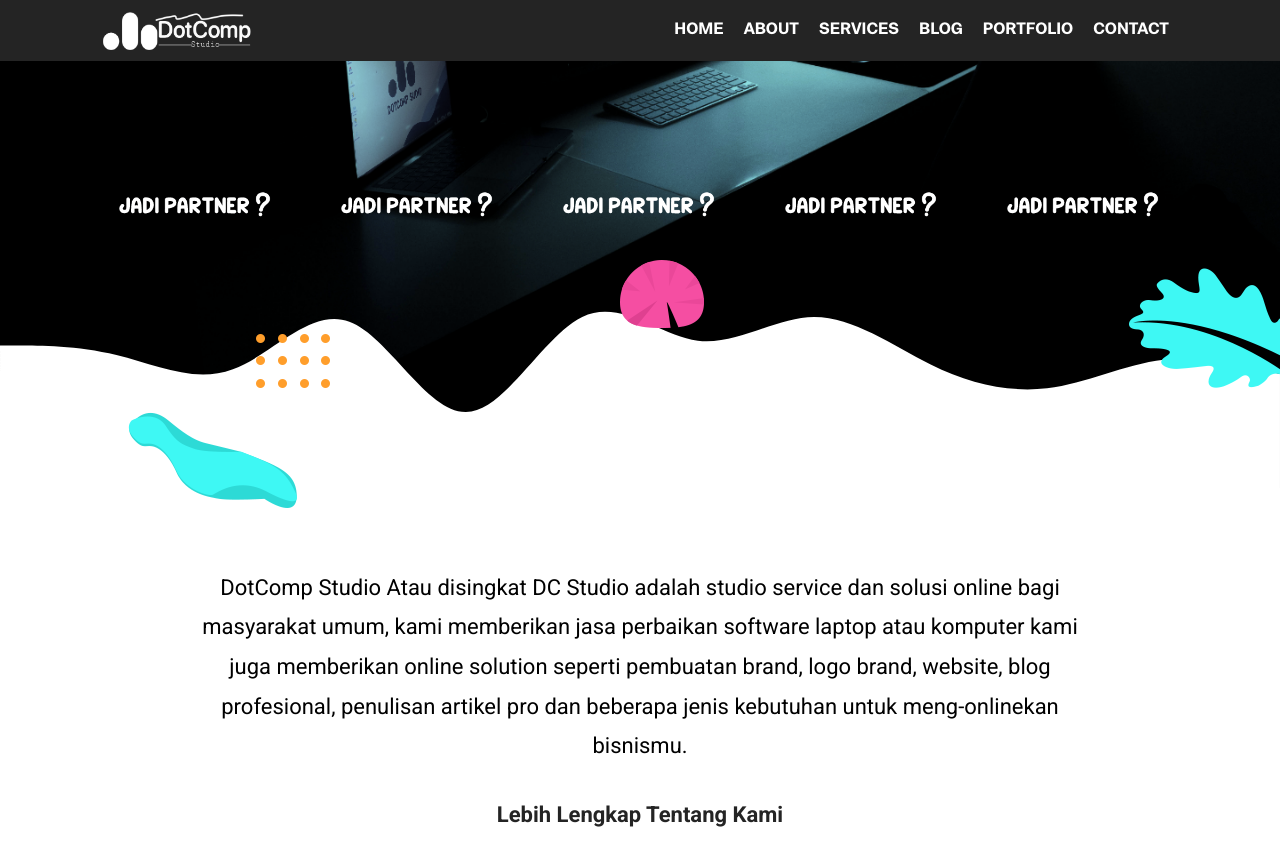
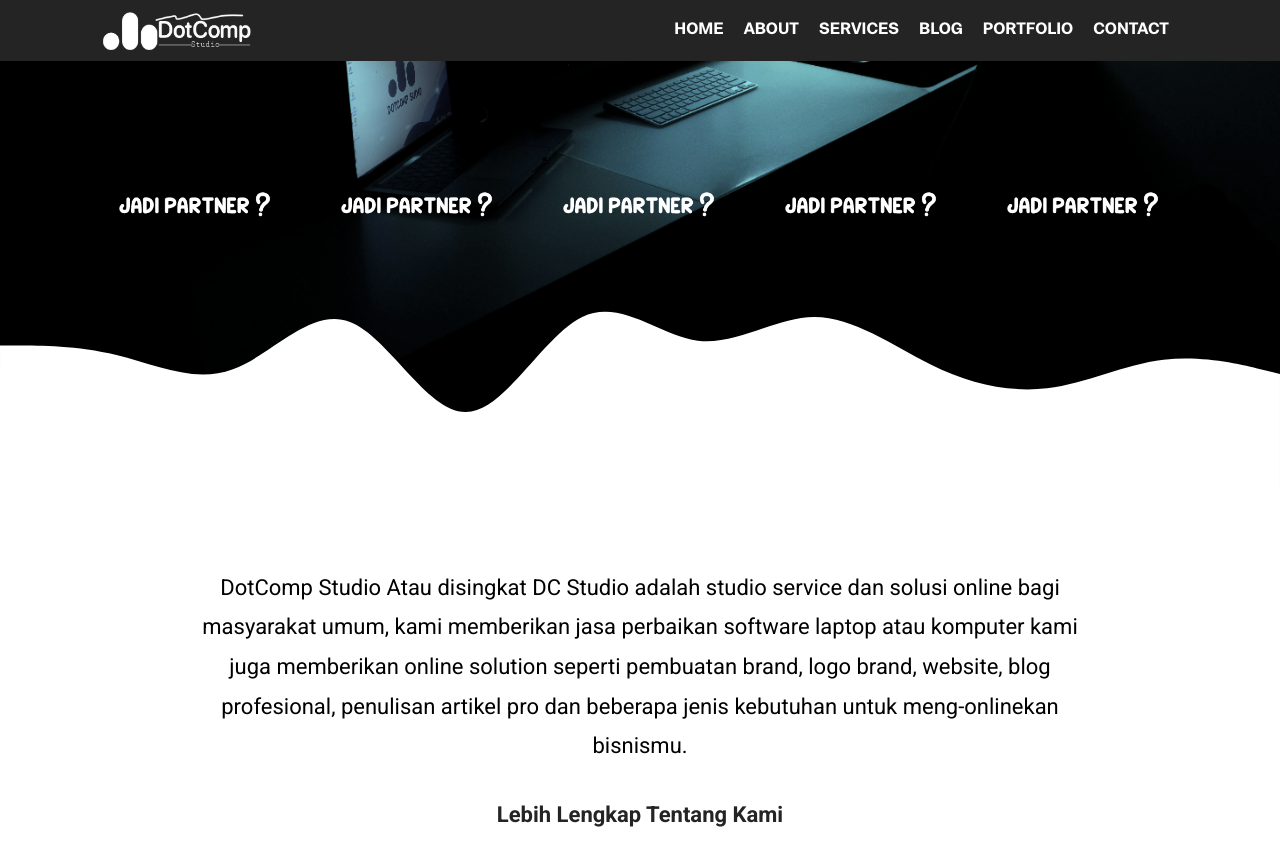
Before and after one commit to dotcompstudio/dcstudio.github.io, a Jekyll site: the page built from index.html, in a window 1280 px wide and 900 px high, scrolled down 451 px. Shown: the top 866 px of the window. Built offline with Jekyll 4.4.1, drawn with Linux system fonts in a browser that asks for light colours.

Commit message:
Update hero-section.html

```diff
--- a/_includes/hero-section.html
+++ b/_includes/hero-section.html
@@ -21,7 +21,8 @@
     <img src="{{ site.baseurl }}/assets/images/illustrations/dots-cyan.png" alt="bg-shape" />
   </div>
 
-  <div styel="margin-top:-50px" class="layer" id="l4"></div>
+  <div styel="margin-top:-60px" class="layer" id="l4"></div>
+  <!--
   <div class="layer" id="l6">
     <img src="{{ site.baseurl }}/assets/images/illustrations/leaf-cyan.png" alt="bg-shape" />
   </div>
@@ -33,6 +34,7 @@
   </div>
   <div class="layer" id="l9">
     <img src="{{ site.baseurl }}/assets/images/illustrations/leaf-cyan-2.png" alt="bg-shape" />
+  -->
   </div>
   <!-- social icon -->
   <ul class="list-unstyled ml-5 mt-3 position-relative zindex-1">
```
